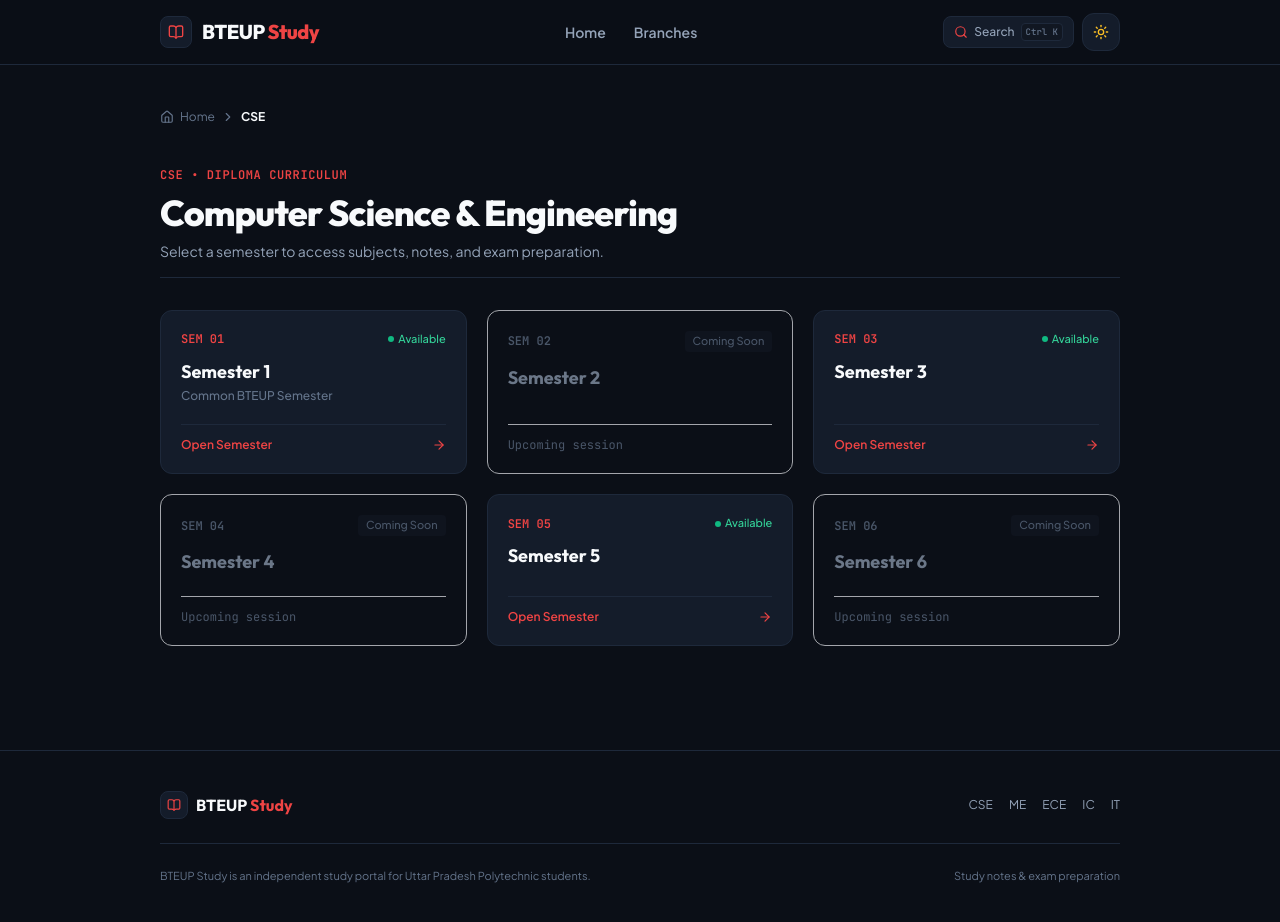
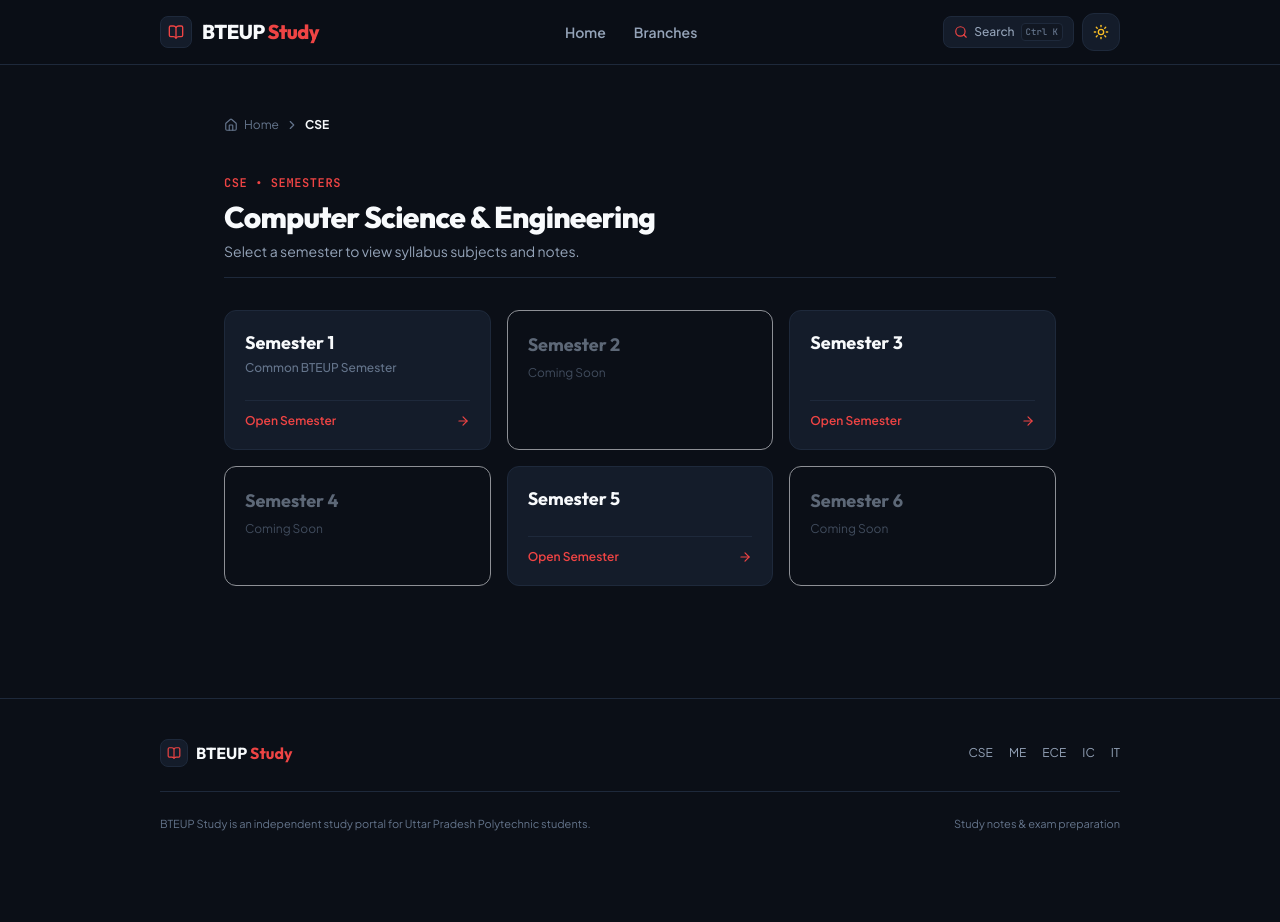
Before and after one commit to Harshit-commits404/btupstudywala-, a React (Vite) app: page /semesters in a window 1280 px wide. After the commit the page ends 872 px from the top, so only its background shows below. Built offline with nearby package versions, Linux system fonts and the light colour scheme; a web font is replaced by a local one.

Commit message:
style(semesters): refine semester cards layout to minimal structure

```diff
--- a/src/pages/SemesterSelectionPage.jsx
+++ b/src/pages/SemesterSelectionPage.jsx
@@ -22,26 +22,26 @@ export const SemesterSelectionPage = () => {
   ];
 
   return (
-    <div className="w-full max-w-5xl mx-auto px-4 sm:px-6 lg:px-8 py-6 sm:py-10 space-y-8 text-text-primary">
+    <div className="w-full max-w-4xl mx-auto px-4 sm:px-6 lg:px-8 py-8 sm:py-12 space-y-8 text-text-primary">
 
       {/* Breadcrumb */}
       <Breadcrumb items={breadcrumbItems} />
 
       {/* Header */}
-      <div className="space-y-2 pb-4 border-b border-border">
+      <div className="space-y-1.5 pb-4 border-b border-border">
         <span className="text-xs font-mono font-semibold text-accent uppercase tracking-wider">
-          {branch.code} • Diploma Curriculum
+          {branch.code} • Semesters
         </span>
-        <h1 className="text-2xl sm:text-4xl font-extrabold font-display text-text-primary tracking-tight">
+        <h1 className="text-2xl sm:text-3xl font-extrabold font-display text-text-primary tracking-tight">
           {branch.name}
         </h1>
         <p className="text-xs sm:text-sm text-text-secondary">
-          Select a semester to access subjects, notes, and exam preparation.
+          Select a semester to view syllabus subjects and notes.
         </p>
       </div>
 
       {/* Clean Semesters Grid */}
-      <div className="grid grid-cols-1 sm:grid-cols-2 lg:grid-cols-3 gap-4 sm:gap-5">
+      <div className="grid grid-cols-1 sm:grid-cols-2 lg:grid-cols-3 gap-4">
         {semesters.map((sem) => {
           const isActive = sem.isAvailable;
           const isCommon = sem.isCommon || sem.number === 1;
@@ -53,23 +53,15 @@ export const SemesterSelectionPage = () => {
             return (
               <div
                 key={sem.id}
-                className="rounded-xl border border-border/60 bg-surface/40 p-5 flex flex-col justify-between opacity-70 select-none shadow-xs"
+                className="rounded-xl border border-border/60 bg-surface/30 p-5 flex flex-col justify-between opacity-60 select-none"
               >
                 <div>
-                  <div className="flex items-center justify-between mb-3">
-                    <span className="font-mono text-xs font-bold text-text-muted">
-                      SEM 0{sem.number}
-                    </span>
-                    <span className="text-[11px] font-medium text-text-muted px-2 py-0.5 rounded bg-secondary">
-                      Coming Soon
-                    </span>
-                  </div>
                   <h3 className="text-lg font-bold font-display text-text-secondary">
                     Semester {sem.number}
                   </h3>
-                </div>
-                <div className="mt-5 pt-3 border-t border-border/50 text-xs text-text-muted font-mono">
-                  Upcoming session
+                  <span className="text-xs text-text-muted mt-1 inline-block">
+                    Coming Soon
+                  </span>
                 </div>
               </div>
             );
@@ -82,16 +74,6 @@ export const SemesterSelectionPage = () => {
               className="group rounded-xl border border-border bg-surface hover:border-accent/40 p-5 flex flex-col justify-between transition-all duration-150 shadow-xs hover:-translate-y-0.5"
             >
               <div>
-                <div className="flex items-center justify-between mb-3">
-                  <span className="font-mono text-xs font-bold text-accent">
-                    SEM 0{sem.number}
-                  </span>
-                  <span className="inline-flex items-center gap-1 text-[11px] font-medium text-emerald-600 dark:text-emerald-400">
-                    <span className="w-1.5 h-1.5 rounded-full bg-emerald-500" />
-                    <span>Available</span>
-                  </span>
-                </div>
-
                 <h3 className="text-lg font-bold font-display text-text-primary group-hover:text-accent transition-colors leading-snug">
                   Semester {sem.number}
                 </h3>
@@ -103,7 +85,7 @@ export const SemesterSelectionPage = () => {
                 )}
               </div>
 
-              <div className="mt-5 pt-3 border-t border-border flex items-center justify-between text-xs">
+              <div className="mt-6 pt-3 border-t border-border flex items-center justify-between text-xs">
                 <span className="text-accent font-semibold">Open Semester</span>
                 <ArrowRight className="w-3.5 h-3.5 text-accent transition-transform duration-150 group-hover:translate-x-1" />
               </div>
```
